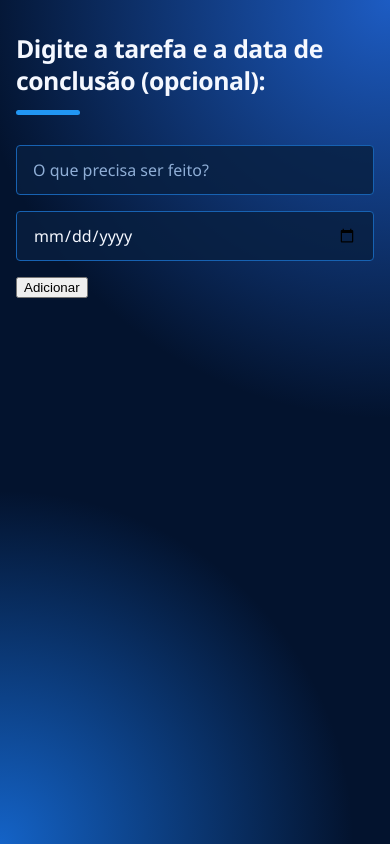
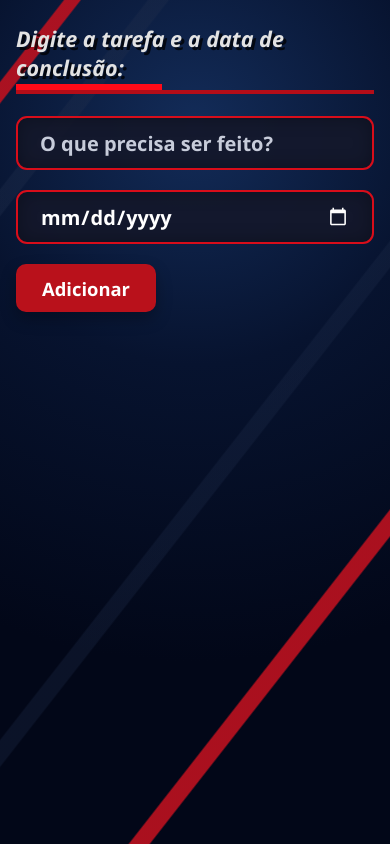
Before and after one commit to ElderSilva09/tarefas_mvc_Flask, a Flask app: template src/tarefas/templates/base.html in a window 390 px wide. Run offline with Flask 3, Linux system fonts and the light colour scheme; the template is opened without the code that fills it, so the values that code supplies are empty.

Commit message:
feat: Funcioinalidade para editar/atualizar separadamente uma tarefa e a data com estilo de Fórmula 1

```diff
--- a/src/tarefas/app.py
+++ b/src/tarefas/app.py
@@ -41,6 +41,10 @@ def apagar_id_especificado(id):
     Tarefa.apagarTarefa(id)
     return redirect(url_for('home'))
 
+    """
+    No PHP: $_POST['id']
+    """
+
 @app.route('/edit/<int:id>', methods=['GET', 'POST'])
 def editar_tarefa(id):
     if request.method == 'POST':
--- a/src/tarefas/static/style.css
+++ b/src/tarefas/static/style.css
@@ -1,248 +1,228 @@
-/* ==============================
-   Paleta de cores: azul-marinho
-   Aplicação: Lista de tarefas
-   ============================== */
-
 :root {
-    --laranja-principal: #2196f3;
-    --laranja-escuro: #0759bd;
-    --laranja-claro: #64b5f6;
-    --laranja-suave: #12345f;
-    --fundo: #03132e;
-    --branco: #ffffff;
-    --superficie: rgba(8, 31, 64, 0.82);
-    --texto: #f5f8ff;
-    --texto-secundario: #8faed6;
-    --borda: #1762b2;
-    --sombra: 0 8px 24px rgba(0, 0, 0, 0.28);
+    --vermelho: #ff0a18;
+    --ciano: #18bbf5;
+    --azul: #2f65ff;
+    --laranja: #ff7a00;
+    --texto: #f7f7fb;
 }
-
 
 * {
     box-sizing: border-box;
 }
 
 body {
-    max-width: 760px;
     min-height: 100vh;
-    margin: 0 auto;
-    padding: 20px 24px;
+    margin: 0;
+    padding: 38px max(28px, calc((100vw - 1120px) / 2));
+    overflow-x: hidden;
 
+    color: var(--texto);
     font-family: "Segoe UI", Arial, sans-serif;
-    color: var(--texto);
     background:
-        radial-gradient(
-            circle at top right,
-            #1d5cc3 0,
-            transparent 45%
-        ),
-        radial-gradient(circle at bottom left, #1463c7 0, transparent 38%),
-        var(--fundo);
-
-    line-height: 1.2;
+        linear-gradient(128deg, transparent 0 14%, rgba(30, 44, 74, .4) 14.2% 16%, transparent 16.2% 55%, rgba(30, 44, 74, .32) 55.2% 57%, transparent 57.2%),
+        linear-gradient(128deg, transparent 0 6%, rgba(188, 17, 31, .9) 6.2% 7.6%, transparent 7.8%),
+        linear-gradient(128deg, transparent 0 75%, rgba(188, 17, 31, .9) 75.2% 77%, transparent 77.2%),
+        radial-gradient(circle at 50% 15%, #132c59 0, #07132f 32%, #020718 72%);
 }
 
+h2 {
+    min-height: 46px;
+    margin: 0 0 22px;
+    padding: 0;
 
-h2 {
-    margin: 0 0 30px;
-    color: var(--texto);
-    font-size: 1.9rem;
-    font-weight: 750;
-    line-height: 1.3;
-    letter-spacing: -0.5px;
+    color: #e3e3e3;
+    font-size: clamp(1.55rem, 2.5vw, 2.35rem);
+    font-style: italic;
+    font-weight: 900;
+    letter-spacing: 0;
+    text-shadow: 3px 3px 0 rgba(0, 0, 0, .75);
+    border-bottom: 4px solid #b40d18;
 }
 
 h2::after {
     content: "";
     display: block;
-    width: 64px;
-    height: 5px;
-    margin-top: 14px;
-    border-radius: 10px;
-    background: var(--laranja-principal);
+    width: 146px;
+    height: 6px;
+    margin-top: 2px;
+    background: var(--vermelho);
 }
 
+form {
+    margin-bottom: 18px;
+}
 
 input {
     display: block;
     width: 100%;
-    min-height: 50px;
-    margin-bottom: 16px;
-    padding: 12px 16px;
+    height: 60px;
+    margin: 0 0 20px;
+    padding: 0 22px;
 
-    color: var(--texto);
-    background: var(--superficie);
-    border: 1px solid var(--borda);
-    border-radius: 4px;
+    color: #fff;
+    background: rgba(20, 24, 43, .9);
+    border: 2px solid #d80d1a;
+    border-radius: 11px;
+    box-shadow: inset 0 0 18px rgba(0, 0, 0, .3);
 
-    font: inherit;
-    font-size: 1rem;
-
+    font-family: "Segoe UI", Arial, sans-serif;
+    font-size: 1.25rem;
+    font-weight: 700;
     outline: none;
-    transition:
-        border-color 0.2s ease,
-        box-shadow 0.2s ease,
-        background-color 0.2s ease;
 }
 
 input::placeholder {
-    color: var(--texto-secundario);
-}
-
-input:hover {
-    border-color: var(--laranja-claro);
+    color: #c7ccda;
 }
 
 input:focus {
-    border-color: var(--laranja-principal);
-    box-shadow: 0 0 0 4px rgba(33, 150, 243, 0.2);
+    border-color: #ff2633;
+    box-shadow: 0 0 0 3px rgba(255, 10, 24, .18);
 }
 
-
-body > button {
-    display: block;
-    width: 100%;
-    min-height: 52px;
-    margin: 8px 0 24px;
-    padding: 13px 20px;
-
-    color: var(--branco);
-    background: linear-gradient(
-        135deg,
-        var(--laranja-principal),
-        var(--laranja-escuro)
-    );
-
-    border: none;
-    border-radius: 4px;
-
-    font: inherit;
-    font-size: 1rem;
-    font-weight: 700;
-
-    cursor: pointer;
-    box-shadow: 0 5px 12px rgba(21, 101, 192, 0.3);
-
-    transition:
-        transform 0.2s ease,
-        box-shadow 0.2s ease,
-        filter 0.2s ease;
+input[type="date"] {
+    color-scheme: dark;
 }
 
-body > button:hover {
-    transform: translateY(-2px);
-    box-shadow: 0 8px 18px rgba(21, 101, 192, 0.4);
-    filter: brightness(1.04);
+form button {
+    min-width: 140px;
+    height: 48px;
+    margin: 0 0 2px;
+    padding: 0 22px;
+
+    color: #fff;
+    background: #b9111b;
+    border: 0;
+    border-radius: 10px;
+    box-shadow: 0 7px 16px rgba(0, 0, 0, .28);
+
+    font: 900 1.15rem "Segoe UI", Arial, sans-serif;
+    cursor: pointer;
 }
 
-body > button:active {
-    transform: translateY(0);
-    box-shadow: 0 3px 8px rgba(21, 101, 192, 0.25);
+form button:hover {
+    background: #df0f20;
 }
-
-button:focus-visible {
-    outline: 3px solid var(--laranja-claro);
-    outline-offset: 3px;
-}
-
 
 #listaTarefas {
     display: flex;
     flex-direction: column;
-    gap: 12px;
-    margin-top: 16px;
-    padding-inline-start: 0;
+    gap: 18px;
+    margin: 0;
+    padding: 0;
+    list-style: none;
 }
 
-/* Cada tarefa é um div criado pelo JavaScript */
+#listaTarefas > li {
+    --accent: var(--vermelho);
+    display: grid;
+    grid-template-columns: minmax(0, 1fr) auto;
+    align-items: center;
+    min-height: 68px;
+    padding: 8px 12px 8px 16px;
 
-#listaTarefas > li {
-    display: flex;
-    align-items: center;
-    justify-content: space-between;
-    gap: 16px;
-
-    min-width: 0;
-    padding: 12px 12px;
-
-    color: var(--texto);
-    background: var(--superficie);
-    border: 1px solid var(--borda);
-    border-left: 5px solid var(--laranja-principal);
-    border-radius: 4px;
-
-    box-shadow: var(--sombra);
-    overflow-wrap: anywhere;
-
-    transition:
-        transform 0.2s ease,
-        box-shadow 0.2s ease,
-        border-color 0.2s ease;
+    background: linear-gradient(90deg, rgba(28, 28, 34, .96), rgba(9, 16, 38, .96));
+    border: 3px solid var(--accent);
+    border-right-width: 7px;
+    border-radius: 12px;
+    box-shadow: inset 0 0 0 1px rgba(255, 255, 255, .025), 0 8px 18px rgba(0, 0, 0, .24);
 }
 
-#listaTarefas > li:hover {
-    transform: translateY(-2px);
-    border-left-color: var(--laranja-escuro);
-    box-shadow: 0 10px 28px rgba(21, 101, 192, 0.25);
+#listaTarefas > li:nth-child(4n + 2) {
+    --accent: var(--ciano);
 }
 
+#listaTarefas > li:nth-child(4n + 3) {
+    --accent: var(--azul);
+}
+
+#listaTarefas > li:nth-child(4n + 4) {
+    --accent: var(--laranja);
+}
+
+#listaTarefas > li > span {
+    min-width: 0;
+    padding-left: 62px;
+    position: relative;
+
+    color: #fff;
+    font-family: "Segoe UI", Arial, sans-serif;
+    font-size: 1.18rem;
+    font-weight: 650;
+    white-space: normal;
+    overflow-wrap: anywhere;
+}
+
+#listaTarefas > li > span::before {
+    content: "";
+    position: absolute;
+    left: 0;
+    top: 50%;
+    width: 46px;
+    height: 46px;
+    transform: translateY(-50%);
+    border: 2px solid var(--accent);
+    border-radius: 50%;
+    background: radial-gradient(circle, transparent 0 42%, var(--accent) 44% 47%, transparent 49%);
+    box-shadow: inset 0 0 14px rgba(255, 255, 255, .08);
+}
+
+.acoes-tarefa {
+    display: flex;
+    gap: 12px;
+    flex-shrink: 0;
+}
 
 #listaTarefas a {
-    flex-shrink: 0;
-    margin-left: 0 !important;
-    padding: 8px 13px;
+    min-width: 86px;
+    padding: 9px 12px;
 
-    color: var(--laranja-escuro);
-    background: var(--laranja-suave);
-    border: 1px solid var(--laranja-claro);
-    border-radius: 4px;
+    color: var(--accent);
+    background: rgba(4, 9, 31, .88);
+    border: 2px solid var(--accent);
+    border-radius: 9px;
 
-    font: inherit;
-    font-size: 0.85rem;
-    font-weight: 700;
-
-    cursor: pointer;
-
-    transition:
-        color 0.2s ease,
-        background-color 0.2s ease,
-        border-color 0.2s ease;
+    font-family: "Segoe UI", Arial, sans-serif;
+    font-size: 1.05rem;
+    font-weight: 800;
+    text-align: center;
+    text-decoration: none;
 }
 
 #listaTarefas a:hover {
-    color: var(--branco);
-    background: var(--laranja-escuro);
-    border-color: var(--laranja-escuro);
+    color: #fff;
+    background: var(--accent);
 }
 
-
-@media (max-width: 600px) {
+@media (max-width: 700px) {
     body {
-        padding: 32px 16px;
+        padding: 24px 16px;
     }
 
     h2 {
-        font-size: 1.55rem;
+        min-height: 52px;
+        font-size: 1.35rem;
+    }
+
+    input {
+        height: 54px;
     }
 
     #listaTarefas > li {
-        align-items: flex-start;
+        grid-template-columns: 1fr;
         gap: 12px;
-        padding: 14px;
+        padding: 12px;
+    }
+
+    #listaTarefas > li > span {
+        padding-left: 56px;
+    }
+
+    .acoes-tarefa {
+        justify-content: flex-end;
     }
 
     #listaTarefas a {
-        padding: 7px 10px;
+        min-width: 78px;
     }
 }
-
-
-@media (prefers-reduced-motion: reduce) {
-    *,
-    *::before,
-    *::after {
-        scroll-behavior: auto !important;
-        transition-duration: 0.01ms !important;
-        animation-duration: 0.01ms !important;
-    }
-}
--- a/src/tarefas/templates/base.html
+++ b/src/tarefas/templates/base.html
@@ -7,7 +7,7 @@
     <link rel="stylesheet" href="{{ url_for('static', filename='style.css') }}">
 </head>
 <body>
-    <h2>Digite a tarefa e a data de conclusão (opcional):</h2>
+    <h2>Digite a tarefa e a data de conclusão:</h2>
 
     <form method="POST">
         <input type="text" id="tituloTarefa" name="tituloTarefa" placeholder="O que precisa ser feito?" value="{{ tarefa_edicao.titulo if tarefa_edicao else '' }}" required>
```
Also changed, not shown: src/tarefas/models/tarefa.py (+7 -2 lines).
